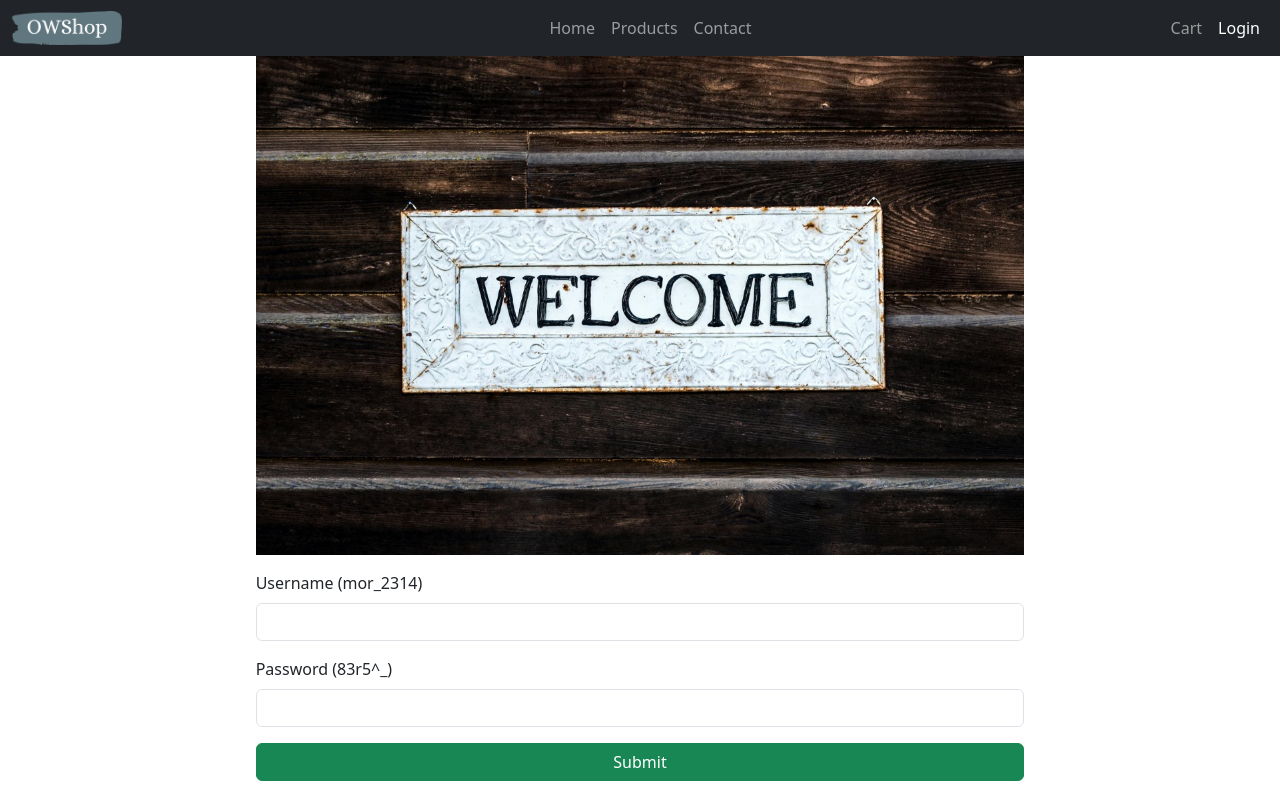
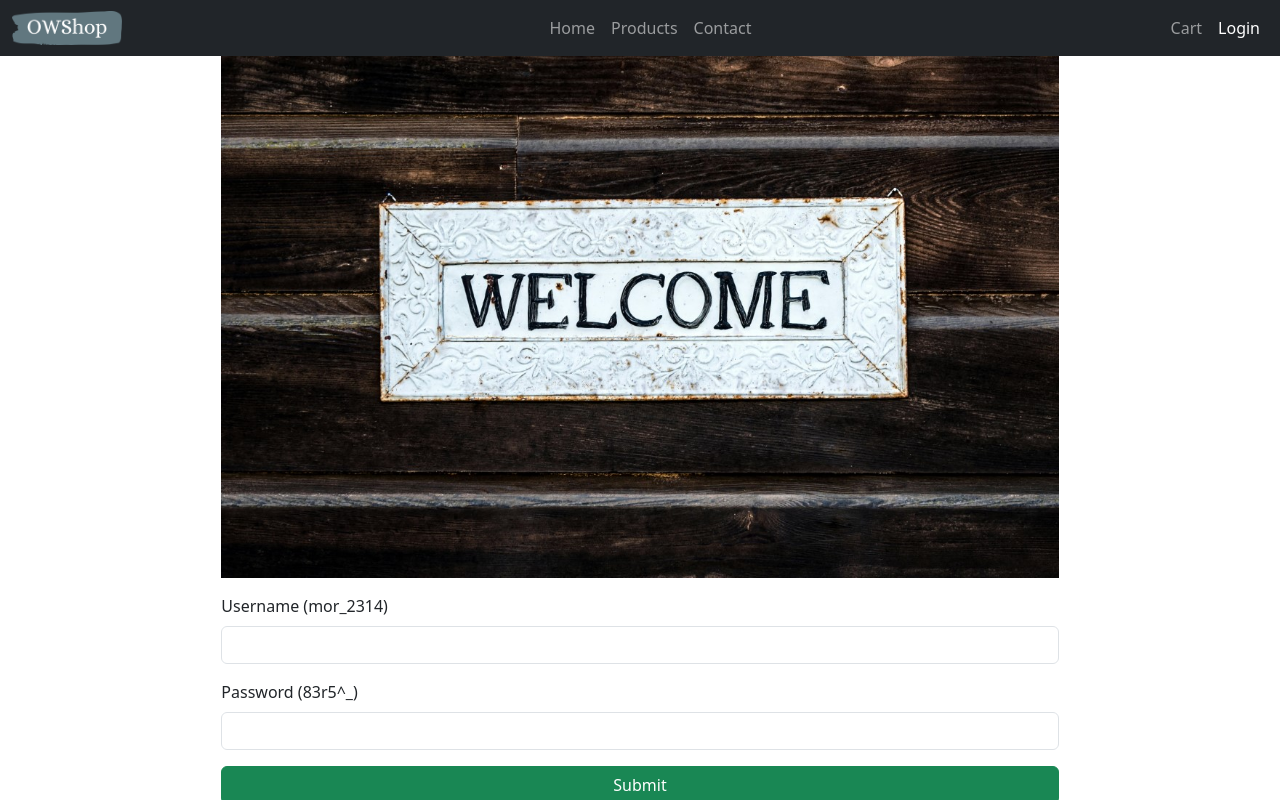
Before and after one commit to anmaletic/OWShop, a React (Vite) app: page /login in a window 1280 px wide. Built offline with nearby package versions, Linux system fonts and the light colour scheme.

Commit message:
Add container-xxl class

```diff
--- a/src/components/NavBar.tsx
+++ b/src/components/NavBar.tsx
@@ -12,7 +12,7 @@ const NavBar = () => {
         className="navbar navbar-expand-lg bg-dark fixed-top"
         data-bs-theme="dark"
       >
-        <div className="container-fluid">
+        <div className="container-xxl">
           <Link className="navbar-brand navbar-ext" to="/">
             <div
               data-bs-toggle="collapse"
--- a/src/pages/CartPage.tsx
+++ b/src/pages/CartPage.tsx
@@ -26,7 +26,7 @@ const CartPage: React.FC = () => {
 
   return (
     <>
-      <div className="cart-page">
+      <div className="container-xxl cart-page">
         <h1>Cart</h1>
 
         <ul className="cart-grid">
--- a/src/pages/ContactPage.tsx
+++ b/src/pages/ContactPage.tsx
@@ -43,7 +43,7 @@ const ContactPage: React.FC = () => {
 
   return (
     <>
-      <div className="contact-page">
+      <div className="container-xxl contact-page">
         <form
           className="col-lg-8 col-md-6 col-sm-8 col-8 "
           onSubmit={handleSubmit(onSubmit)}
--- a/src/pages/LoginPage.tsx
+++ b/src/pages/LoginPage.tsx
@@ -57,7 +57,7 @@ const LoginPage: React.FC = () => {
 
   return (
     <>
-      <div className="login-page">
+      <div className="container-xxl login-page">
         <form
           className="col-lg-8 col-md-6 col-sm-8 col-8 "
           onSubmit={handleSubmit(onSubmit)}
```
